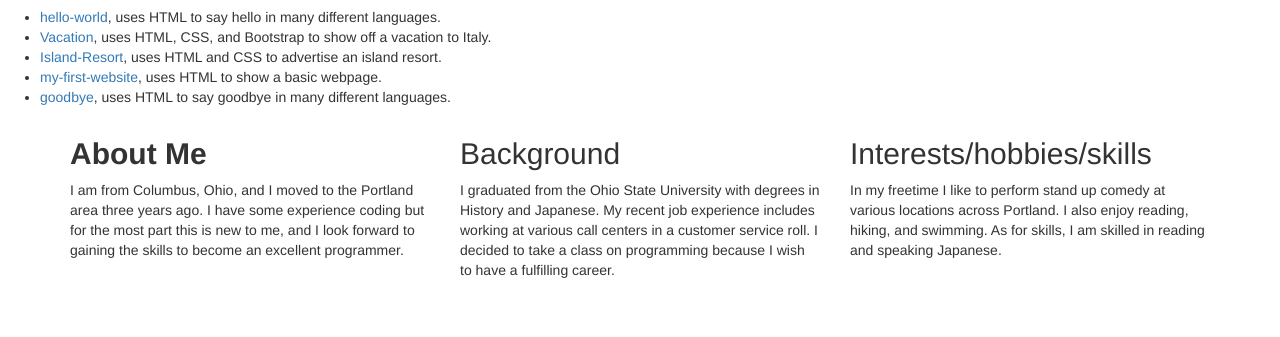
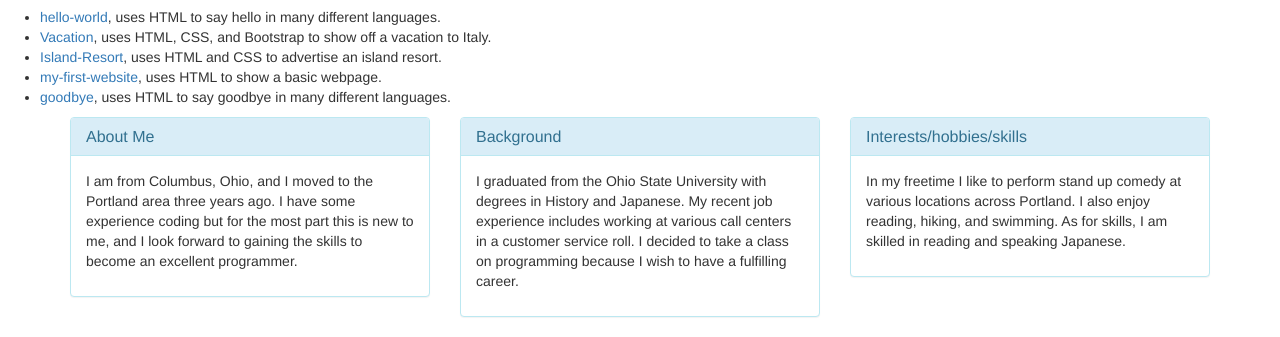
Before and after one commit to kardish515/Portfolio, a plain HTML site: page index.html in a window 1280 px wide. Shown: the part 526-863 px from the top of the page. Before the commit the page ends 816 px from the top, so only its background shows below. Drawn offline with Linux system fonts and the light colour scheme.

Commit message:
add bootstrap panels

```diff
--- a/index.html
+++ b/index.html
@@ -19,16 +19,34 @@
     <div class="container">
       <div class="row">
         <div class="col-md-4">
-          <h2><strong>About Me</strong></h2>
-          <p>I am from Columbus, Ohio, and I moved to the Portland area three years ago. I have some experience coding but for the most part this is new to me, and I look forward to gaining the skills to become an excellent programmer.</p>
+          <div class="panel panel-info">
+            <div class="panel-heading">
+              <h2 class="panel-title">About Me</h2>
+            </div>
+            <div class="panel-body">
+              <p>I am from Columbus, Ohio, and I moved to the Portland area three years ago. I have some experience coding but for the most part this is new to me, and I look forward to gaining the skills to become an excellent programmer.</p>
+            </div>
+          </div>
         </div>
         <div class="col-md-4">
-          <h2>Background</h2>
-          <p>I graduated from the Ohio State University with degrees in History and Japanese. My recent job experience includes working at various call centers in a customer service roll. I decided to take a class on programming because I wish to have a fulfilling career.</p>
+          <div class="panel panel-info">
+            <div class="panel-heading">
+              <h2 class="panel-title">Background</h2>
+            </div>
+            <div class="panel-body">
+              <p>I graduated from the Ohio State University with degrees in History and Japanese. My recent job experience includes working at various call centers in a customer service roll. I decided to take a class on programming because I wish to have a fulfilling career.</p>
+            </div>
+          </div>
         </div>
         <div class="col-md-4">
-        <h2>Interests/hobbies/skills</h2>
-        <p>In my freetime I like to perform stand up comedy at various locations across Portland. I also enjoy reading, hiking, and swimming. As for skills, I am skilled in reading and speaking Japanese.</p>
+          <div class="panel panel-info">
+            <div class="panel-heading">
+              <h2 class="panel-title">Interests/hobbies/skills</h2>
+            </div>
+            <div class="panel-body">
+              <p>In my freetime I like to perform stand up comedy at various locations across Portland. I also enjoy reading, hiking, and swimming. As for skills, I am skilled in reading and speaking Japanese.</p>
+            </div>
+          </div>
         </div>
       </div>
     </div>
```
